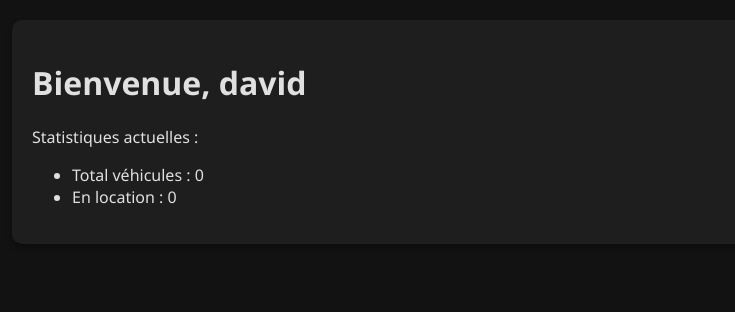
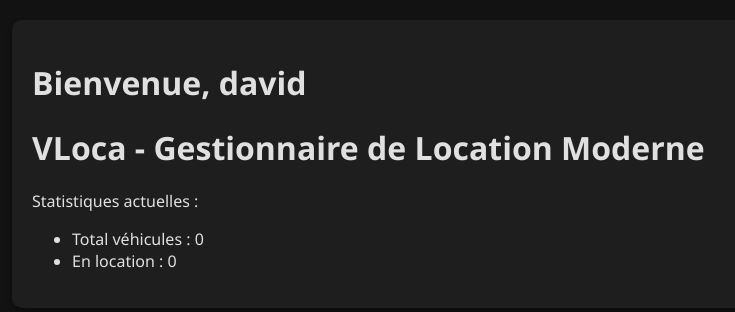
Before and after one commit to firedave-dev/VLoca, a PHP site: page / in a window 1280 px wide. Shown: the part 72-384 px from the top of the page, without its empty margins (78-813 px from the left). Run offline with PHP 8.4, Linux system fonts and the light colour scheme; a user stored in the database is signed in; data that the repository does not hold is empty.

Commit message:
Modification de titre sur feature-titre pour le test de conflits

```diff
--- a/index.php
+++ b/index.php
@@ -22,6 +22,7 @@ $total_rented = $pdo->query("SELECT COUNT(*) FROM vehicules WHERE statut='loue'"
         </nav>
         <div class="card">
             <h1>Bienvenue, <?= $_SESSION['user'] ?></h1>
+            <h1>VLoca - Gestionnaire de Location Moderne</h1>
             <p>Statistiques actuelles :</p>
             <ul>
                 <li>Total véhicules : <?= $total_cars ?></li>
```
